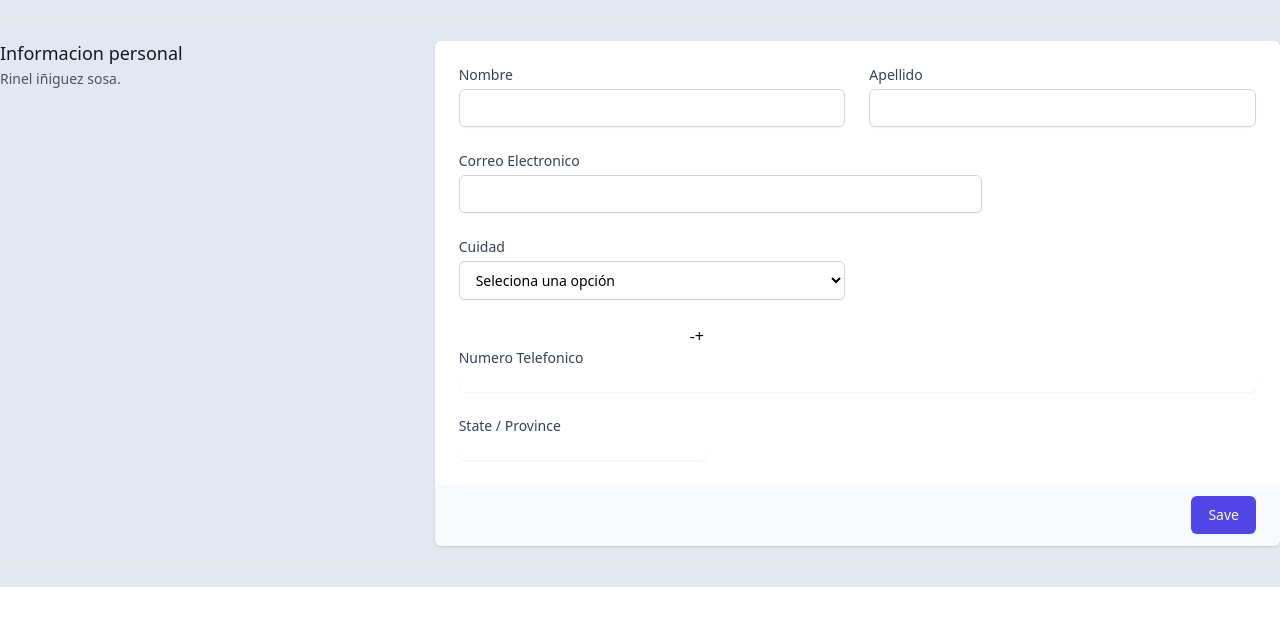
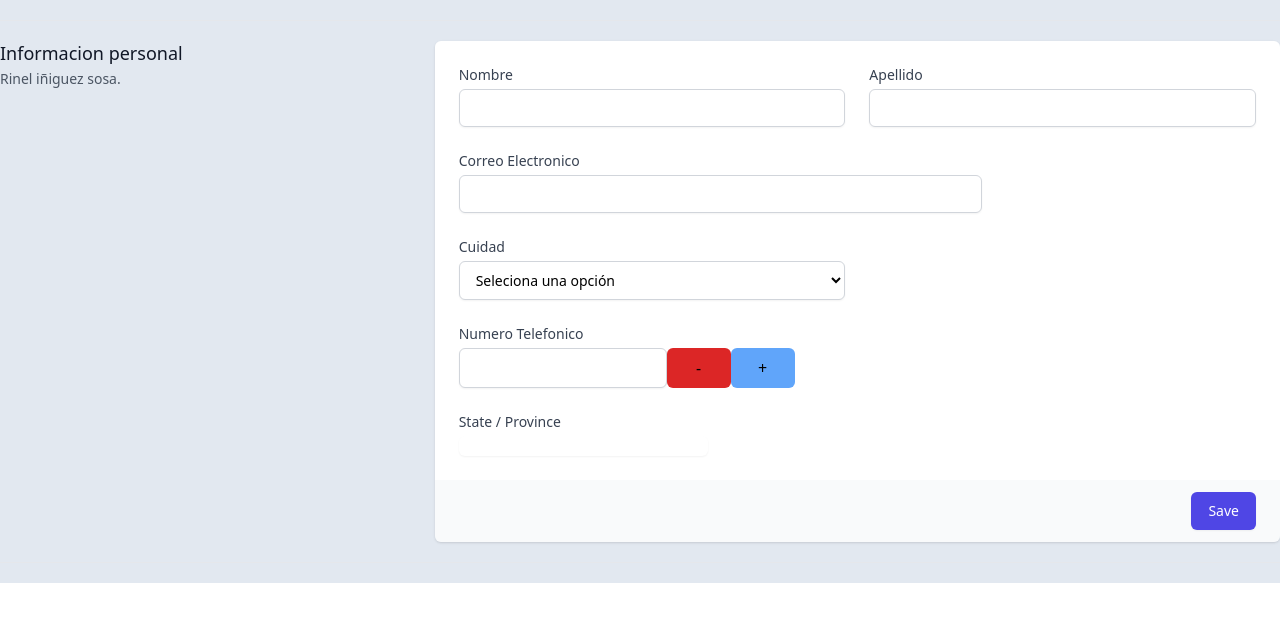
Before and after one commit to rineliniguezsosa/React-Formik, a React (Create React App) app: page / in a window 1280 px wide. Shown: the top 626 px of the page. Built offline with nearby package versions, Linux system fonts and the light colour scheme.

Commit message:
estilo a FieldArrray

```diff
--- a/src/App.js
+++ b/src/App.js
@@ -105,32 +105,27 @@ function App() {
                     </div>
 
                     <div className="col-span-6">
+                      <label htmlFor="Telefonos" className="block text-sm font-medium text-gray-700">
+                        Numero Telefonico
+                      </label>
                       <FieldArray name="telefonos" render={arrayHelpers =>(
                         <div>
                           {values.telefonos && values.telefonos.length > 0
                           ? (values.telefonos.map((telefono,index)=>(
-                              <div key={index}>
-                              <Field name={`telefonos.${index}`}></Field>
-                              <button onClick={()=> arrayHelpers.remove(index)}>-</button>
-                              <button onClick={()=> arrayHelpers.insert(index)}>+</button>
+                              <div className="w-full border-black flex flex-row" key={index}>
+                              <Field  className="mt-1 block w-52 py-2 px-3 border border-gray-300 bg-white rounded-md shadow-sm focus:outline-none focus:ring-indigo-500 focus:border-indigo-500 sm:text-sm" name={`telefonos.${index}`}>
+                              </Field>
+                              <button className="mt-1 block py-2 px-3 bg-red-600 w-16 rounded-md" onClick={()=> arrayHelpers.remove(index)}>-</button>
+                              <button className="mt-1 block py-2 px-3 bg-blue-400 w-16 rounded-md" onClick={()=> arrayHelpers.insert(index)}>+</button>
                               </div>
                           )))
                           :
-                          <button onClick={()=> arrayHelpers.push('')}>+</button>
+                          <button className="mt-1 block py-2 px-3 bg-blue-400 w-16 rounded-md"
+                          onClick={()=> arrayHelpers.push('')}>+</button>
                           }
                         </div>
                       )}>
-
                       </FieldArray>
-                      <label htmlFor="Telefonos" className="block text-sm font-medium text-gray-700">
-                        Numero Telefonico
-                      </label>
-                      <input
-                        type="text"
-                        name="telefonos"
-                        id="telefonos"
-                        className="mt-1 focus:ring-indigo-500 focus:border-indigo-500 block w-full shadow-sm sm:text-sm border-gray-300 rounded-md"
-                      />
                     </div>
 
 
```
